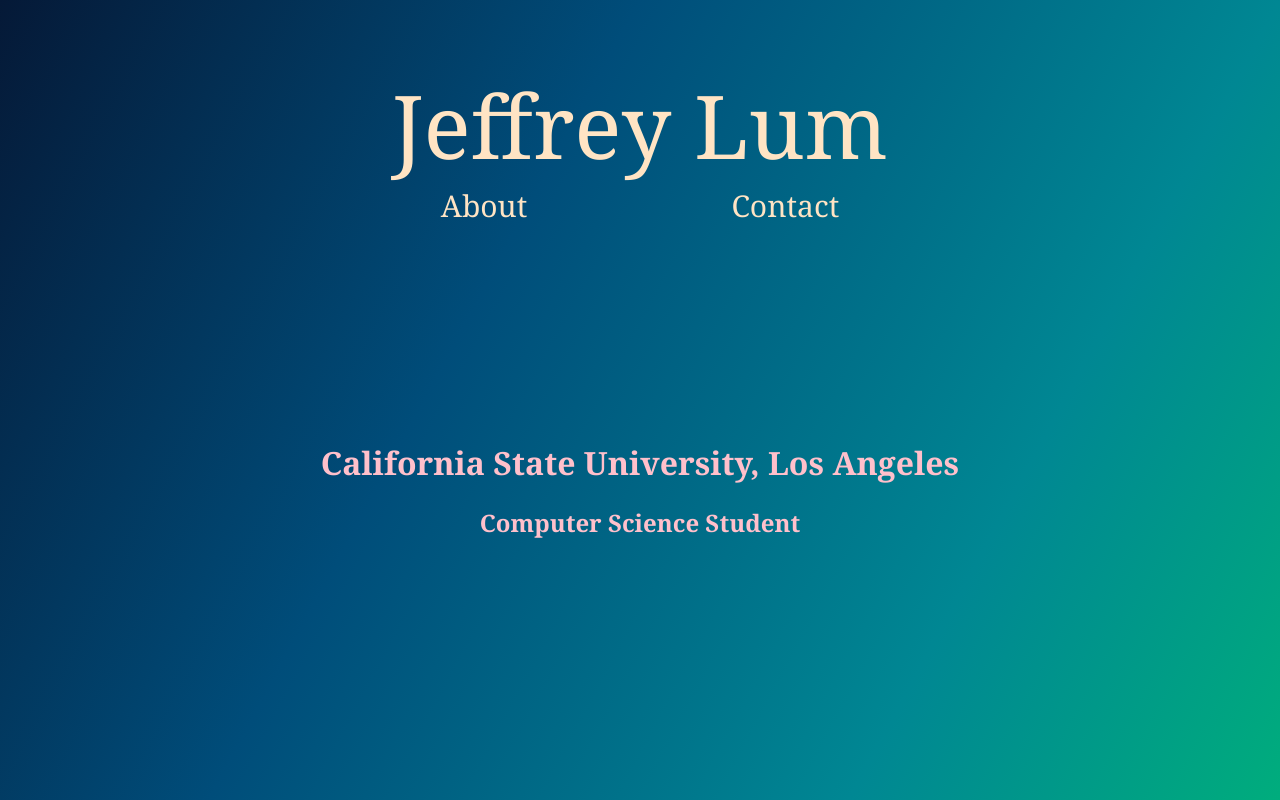
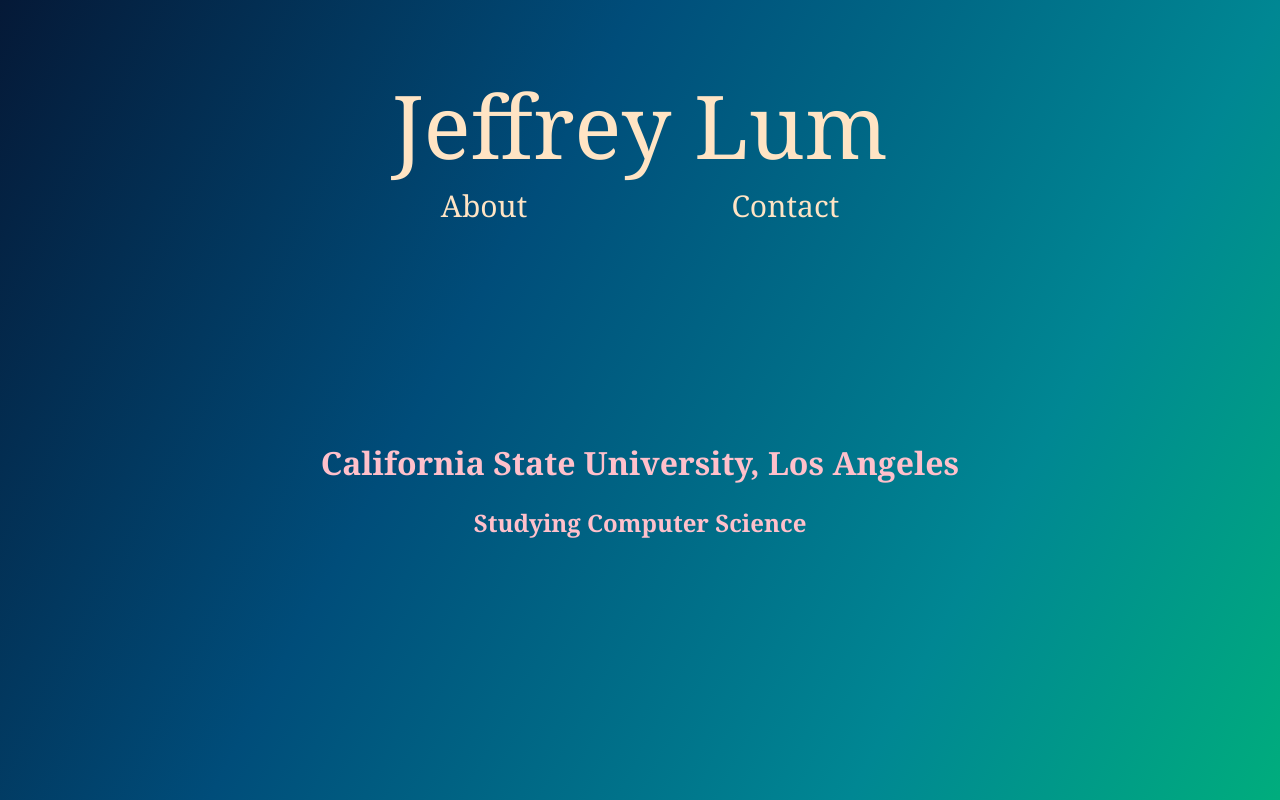
Before and after one commit to JeffreyLum/JeffreyLum.github.io, a plain HTML site: page index.html in a window 1280 px wide. Shown: the top 800 px of the page. Drawn offline with nearby package versions, Linux system fonts and the light colour scheme.

Commit message:
Update index.html

```diff
--- a/index.html
+++ b/index.html
@@ -30,7 +30,7 @@
 
         <div id="innercontent">
             <h1>California State University, Los Angeles</h1>
-            <h2>Computer Science Student</h2>
+            <h2>Studying Computer Science</h2>
         </div>
 
         <section id="AboutSection">
```
